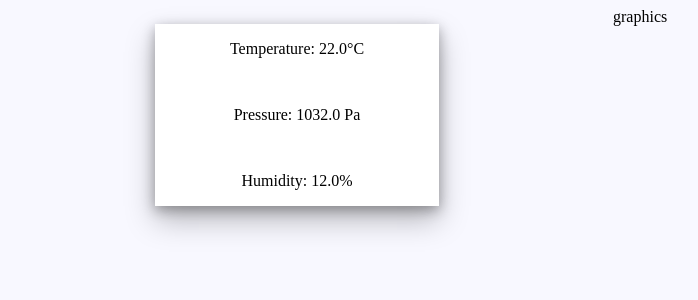
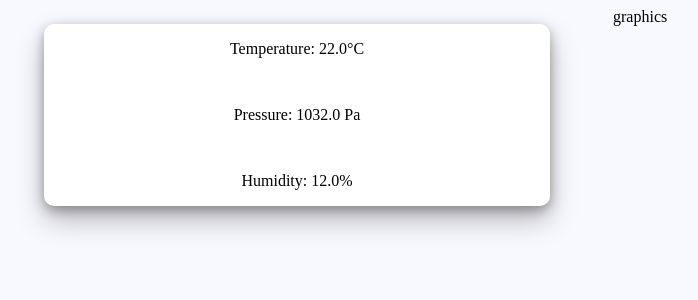
Before and after one commit to maryzyryanova/Meteostation, a Django app: page / in a window 1280 px wide. Shown: the top 300 px of the page, without its empty margins (27-725 px from the left). Run offline with Django 4.2, Linux system fonts and the light colour scheme; data comes from the database, SQL or seed files in the repository.

Commit message:
initial commit

```diff
--- a/my_course_project/meteostation_app/templates/weather_forecast.html
+++ b/my_course_project/meteostation_app/templates/weather_forecast.html
@@ -19,10 +19,10 @@
             }
 
             .rectangle{
-                width: 45%;
-                height: 45%;
+                width: 80%;
+                height: 80%;
                 margin: auto;
-
+                border-radius: 10px;
                 background: white;
             }
 
```
